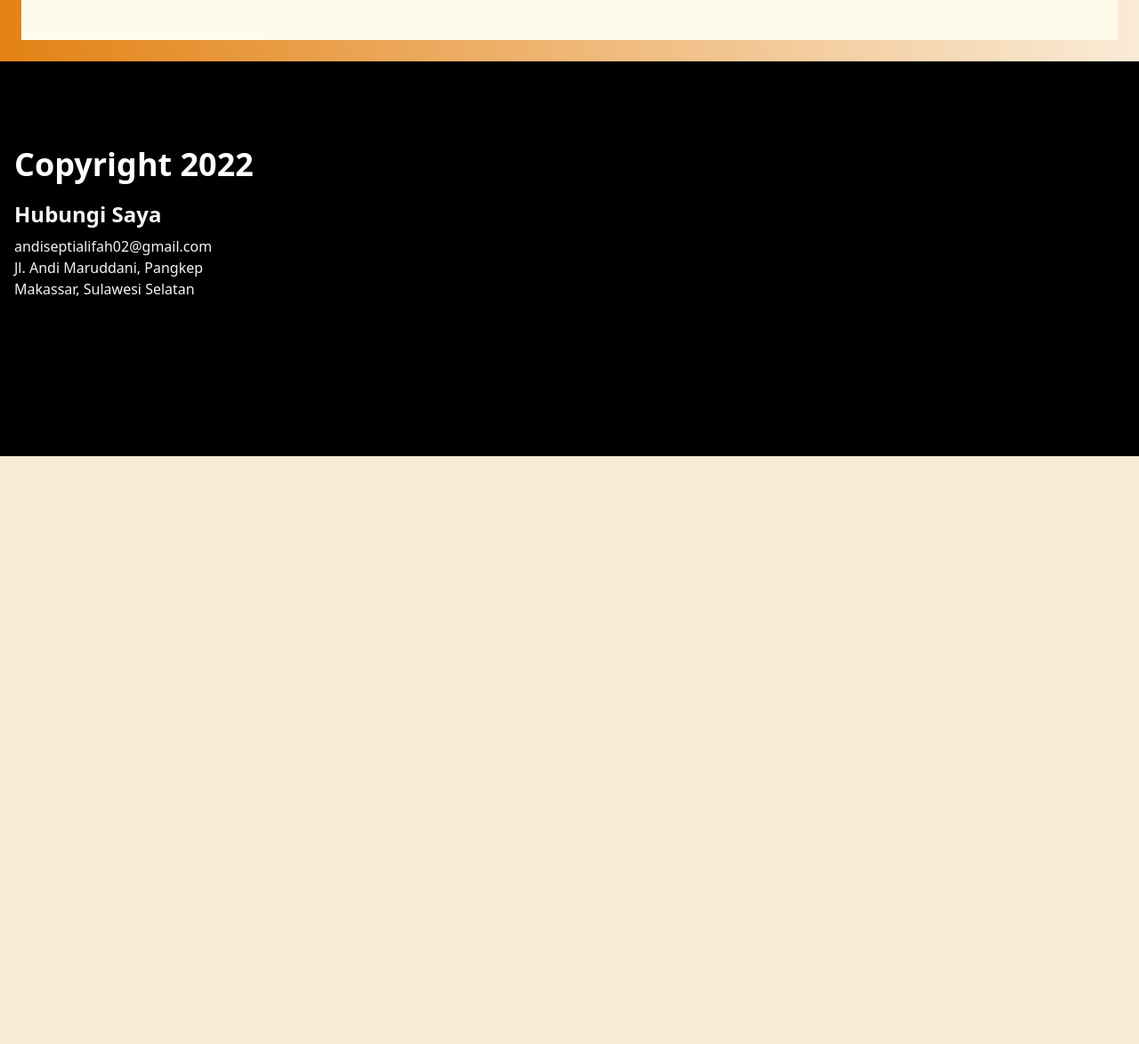
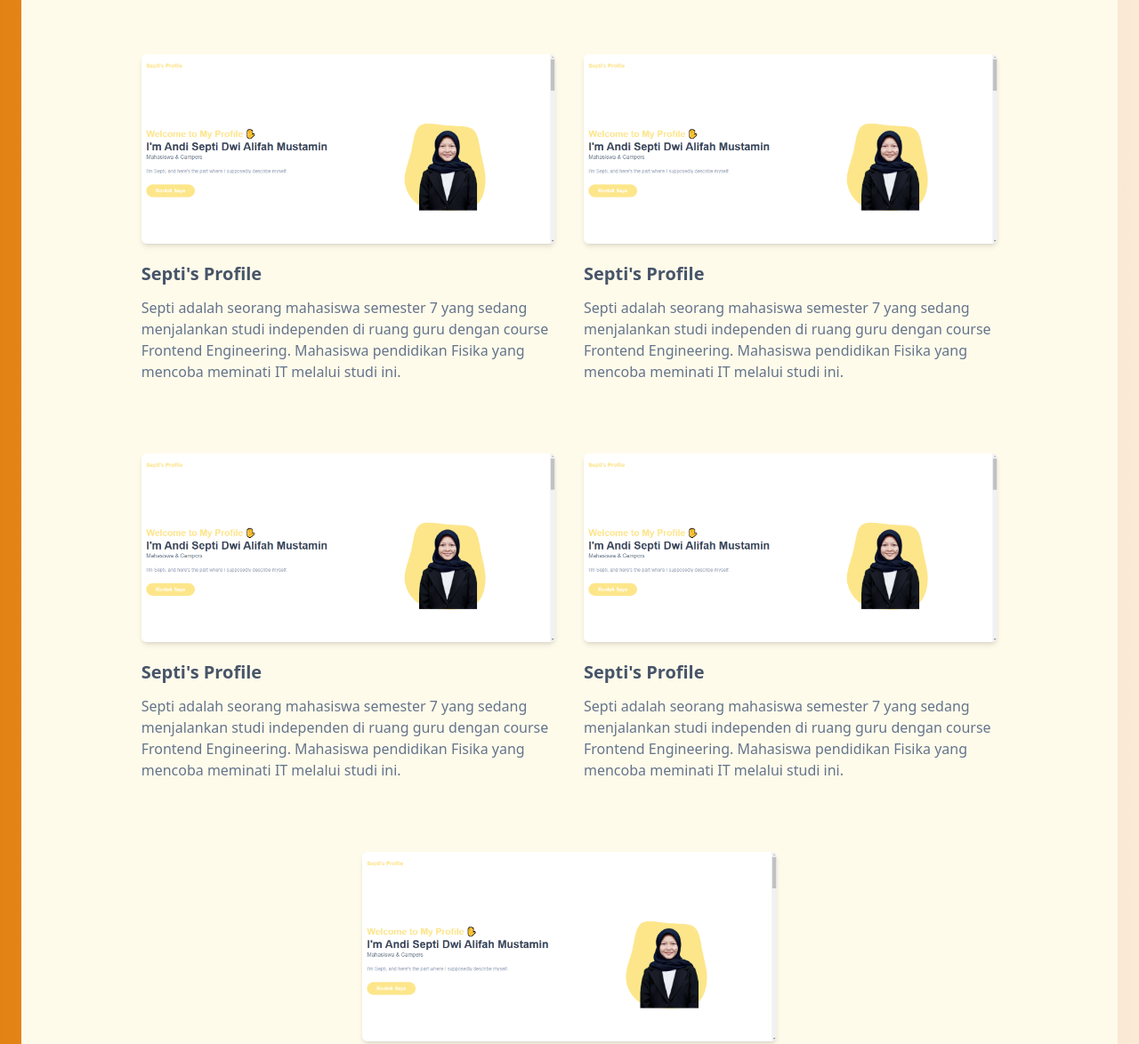
Before and after one commit to Septi-ops/andisepti_dwialifah-final_project, a plain HTML site: page index.html in a window 1280 px wide. Shown: the part 2331-3505 px from the top of the page at 89% size. Before the commit the page ends 2844 px from the top, so only its background shows below. Drawn offline with nearby package versions, Linux system fonts and the light colour scheme.

Commit message:
menambahkan portfolio sebanyak 13

```diff
--- a/index.html
+++ b/index.html
@@ -130,6 +130,42 @@
                     <h3 class="font-semibold text-xl text-slate-600 mt-5 mb-3">Septi's Profile</h3>
                     <p class="font-medium text-base text-slate-500">Septi adalah seorang mahasiswa semester 7 yang sedang menjalankan studi independen di ruang guru dengan course Frontend Engineering. Mahasiswa pendidikan Fisika yang mencoba meminati IT melalui studi ini.</p>
                 </div>
+                <div class="mb-12 p-4 md:w-1/2">
+                    <div class="rounded-md shadow-md overflow-hidden">
+                        <img src="Capture.png" alt="project" width="w-full"/>
+                    </div>
+                    <h3 class="font-semibold text-xl text-slate-600 mt-5 mb-3">Septi's Profile</h3>
+                    <p class="font-medium text-base text-slate-500">Septi adalah seorang mahasiswa semester 7 yang sedang menjalankan studi independen di ruang guru dengan course Frontend Engineering. Mahasiswa pendidikan Fisika yang mencoba meminati IT melalui studi ini.</p>
+                </div>
+                <div class="mb-12 p-4 md:w-1/2">
+                    <div class="rounded-md shadow-md overflow-hidden">
+                        <img src="Capture.png" alt="project" width="w-full"/>
+                    </div>
+                    <h3 class="font-semibold text-xl text-slate-600 mt-5 mb-3">Septi's Profile</h3>
+                    <p class="font-medium text-base text-slate-500">Septi adalah seorang mahasiswa semester 7 yang sedang menjalankan studi independen di ruang guru dengan course Frontend Engineering. Mahasiswa pendidikan Fisika yang mencoba meminati IT melalui studi ini.</p>
+                </div>
+                <div class="mb-12 p-4 md:w-1/2">
+                    <div class="rounded-md shadow-md overflow-hidden">
+                        <img src="Capture.png" alt="project" width="w-full"/>
+                    </div>
+                    <h3 class="font-semibold text-xl text-slate-600 mt-5 mb-3">Septi's Profile</h3>
+                    <p class="font-medium text-base text-slate-500">Septi adalah seorang mahasiswa semester 7 yang sedang menjalankan studi independen di ruang guru dengan course Frontend Engineering. Mahasiswa pendidikan Fisika yang mencoba meminati IT melalui studi ini.</p>
+                </div>
+                <div class="mb-12 p-4 md:w-1/2">
+                    <div class="rounded-md shadow-md overflow-hidden">
+                        <img src="Capture.png" alt="project" width="w-full"/>
+                    </div>
+                    <h3 class="font-semibold text-xl text-slate-600 mt-5 mb-3">Septi's Profile</h3>
+                    <p class="font-medium text-base text-slate-500">Septi adalah seorang mahasiswa semester 7 yang sedang menjalankan studi independen di ruang guru dengan course Frontend Engineering. Mahasiswa pendidikan Fisika yang mencoba meminati IT melalui studi ini.</p>
+                </div>
+                <div class="mb-12 p-4 md:w-1/2">
+                    <div class="rounded-md shadow-md overflow-hidden">
+                        <img src="Capture.png" alt="project" width="w-full"/>
+                    </div>
+                    <h3 class="font-semibold text-xl text-slate-600 mt-5 mb-3">Septi's Profile</h3>
+                    <p class="font-medium text-base text-slate-500">Septi adalah seorang mahasiswa semester 7 yang sedang menjalankan studi independen di ruang guru dengan course Frontend Engineering. Mahasiswa pendidikan Fisika yang mencoba meminati IT melalui studi ini.</p>
+                </div>
+
             </div>
         </div>
     </section>
```
